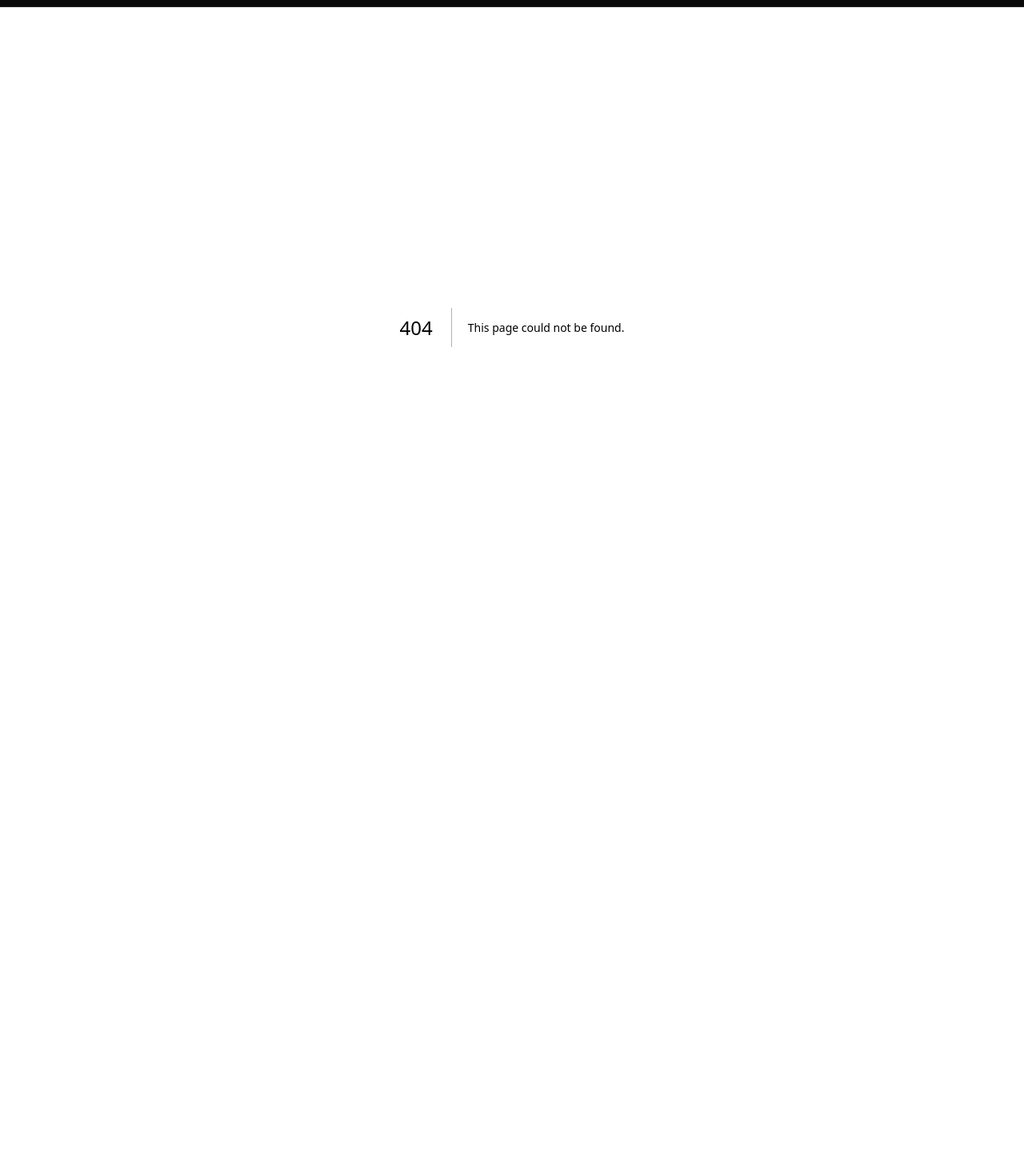
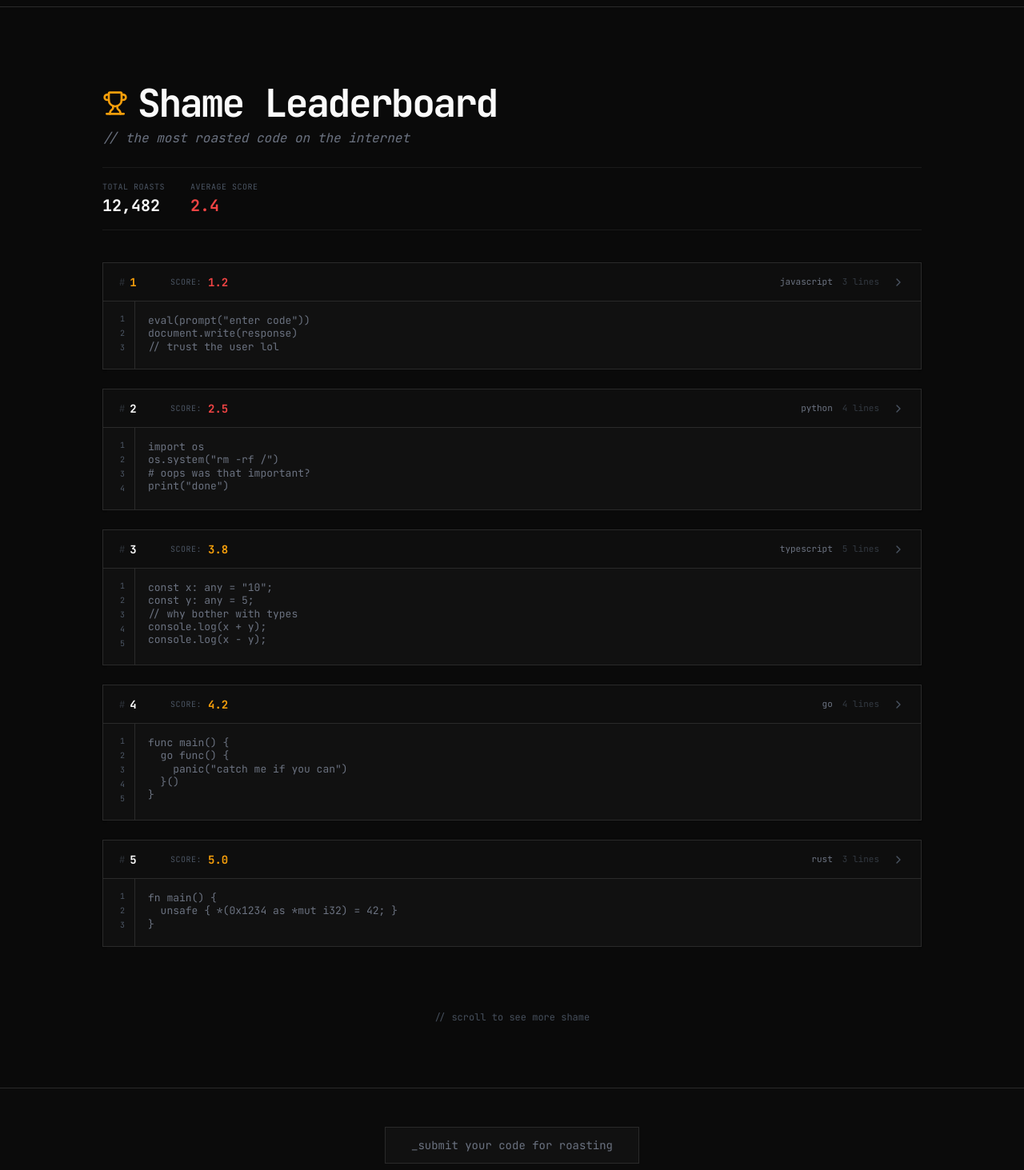
Before and after one commit to Luizfbm/Dev-roast, a Next.js app: page /leaderboard in a window 1280 px wide. Before the commit this address had no page. Shown: the part 47-1510 px from the top of the page at 80% size. Before the commit the page ends 856 px from the top, so only its background shows below. Built offline with nearby package versions, Linux system fonts and the light colour scheme.

Commit message:
criacao da pagina leaderboard

```diff
--- a/src/app/components/editor/editor-body.tsx
+++ b/src/app/components/editor/editor-body.tsx
@@ -15,27 +15,26 @@ export function EditorBody({
 }: EditorBodyProps) {
   const textareaRef = useRef<HTMLTextAreaElement>(null);
   const preRef = useRef<HTMLDivElement>(null);
+  const lineNumbersRef = useRef<HTMLDivElement>(null);
 
   // Sync scroll
   const handleScroll = () => {
-    if (textareaRef.current && preRef.current) {
+    if (textareaRef.current && preRef.current && lineNumbersRef.current) {
       preRef.current.scrollTop = textareaRef.current.scrollTop;
       preRef.current.scrollLeft = textareaRef.current.scrollLeft;
+      lineNumbersRef.current.scrollTop = textareaRef.current.scrollTop;
     }
   };
 
-  // Handle Tab key
   const handleKeyDown = (e: React.KeyboardEvent<HTMLTextAreaElement>) => {
     if (e.key === "Tab") {
       e.preventDefault();
       const start = e.currentTarget.selectionStart;
       const end = e.currentTarget.selectionEnd;
 
-      // Insert 2 spaces
       const newValue = code.substring(0, start) + "  " + code.substring(end);
       onChange(newValue);
 
-      // Set cursor position after update
       setTimeout(() => {
         if (textareaRef.current) {
           textareaRef.current.selectionStart =
@@ -48,13 +47,16 @@ export function EditorBody({
   const lineCount = Math.max(code.split("\n").length, 16);
 
   return (
-    <div className="flex flex-1 overflow-hidden relative min-h-[320px]">
-      {/* Line numbers */}
-      <div className="flex flex-col items-end gap-0 px-3 py-4 border-r border-border-primary bg-secondary/10 select-none min-w-[48px] z-10">
+    <div className="flex flex-1 max-h-[512px] min-h-[320px] overflow-hidden relative">
+      {/* Line numbers (Scrollable but hidden scrollbar) */}
+      <div
+        ref={lineNumbersRef}
+        className="flex flex-col items-end gap-0 px-3 py-4 border-r border-border-primary bg-secondary/10 select-none min-w-[48px] z-10 overflow-hidden"
+      >
         {Array.from({ length: lineCount }).map((_, i) => (
           <span
             key={i}
-            className="text-text-tertiary text-[12px] leading-5 font-mono h-5"
+            className="text-text-tertiary text-[12px] leading-5 font-mono h-5 shrink-0"
           >
             {i + 1}
           </span>
@@ -63,10 +65,10 @@ export function EditorBody({
 
       {/* Editor Layers */}
       <div className="flex-1 relative overflow-hidden bg-bg-input">
-        {/* Layer 1: Highlighted Code (via Shiki) */}
+        {/* Layer 1: Highlighted Code */}
         <div
           ref={preRef}
-          className="absolute inset-0 p-4 font-mono text-[12px] leading-5 pointer-events-none overflow-hidden whitespace-pre text-text-primary"
+          className="absolute inset-0 p-4 font-mono text-[12px] leading-5 pointer-events-none overflow-hidden whitespace-pre text-text-primary scroll-smooth"
           dangerouslySetInnerHTML={{ __html: highlightedHtml }}
           aria-hidden="true"
         />
@@ -82,7 +84,7 @@ export function EditorBody({
           autoCapitalize="off"
           autoComplete="off"
           autoCorrect="off"
-          className="absolute inset-0 w-full h-full p-4 bg-transparent text-transparent caret-white font-mono text-[12px] leading-5 resize-none outline-none z-20 overflow-auto whitespace-pre"
+          className="absolute inset-0 w-full h-full p-4 bg-transparent text-transparent caret-white font-mono text-[12px] leading-5 resize-none outline-none z-20 overflow-auto whitespace-pre custom-scrollbar"
           placeholder="// paste your code here..."
         />
       </div>
--- /dev/null
+++ b/src/app/leaderboard/page.tsx
@@ -0,0 +1,186 @@
+import { Badge } from "@/components/ui/badge";
+import { cn } from "@/utils/cn";
+import { ChevronRight, Trophy } from "lucide-react";
+import Link from "next/link";
+
+interface LeaderboardEntry {
+  id: string;
+  rank: number;
+  score: number;
+  language: string;
+  lineCount: number;
+  codeSnippet: string;
+}
+
+const MOCK_LEADERBOARD: LeaderboardEntry[] = [
+  {
+    id: "1",
+    rank: 1,
+    score: 1.2,
+    language: "javascript",
+    lineCount: 3,
+    codeSnippet: `eval(prompt("enter code"))\ndocument.write(response)\n// trust the user lol`,
+  },
+  {
+    id: "2",
+    rank: 2,
+    score: 2.5,
+    language: "python",
+    lineCount: 4,
+    codeSnippet: `import os\nos.system("rm -rf /")\n# oops was that important?\nprint("done")`,
+  },
+  {
+    id: "3",
+    rank: 3,
+    score: 3.8,
+    language: "typescript",
+    lineCount: 5,
+    codeSnippet: `const x: any = "10";\nconst y: any = 5;\n// why bother with types\nconsole.log(x + y);\nconsole.log(x - y);`,
+  },
+  {
+    id: "4",
+    rank: 4,
+    score: 4.2,
+    language: "go",
+    lineCount: 4,
+    codeSnippet: `func main() {\n  go func() {\n    panic("catch me if you can")\n  }()\n}`,
+  },
+  {
+    id: "5",
+    rank: 5,
+    score: 5.0,
+    language: "rust",
+    lineCount: 3,
+    codeSnippet: `fn main() {\n  unsafe { *(0x1234 as *mut i32) = 42; }\n}`,
+  },
+];
+
+export default function LeaderboardPage() {
+  return (
+    <div className="flex flex-col min-h-screen bg-bg-page">
+      <main className="flex-1 flex flex-col gap-10 px-6 py-10 md:px-20 lg:px-32 max-w-7xl mx-auto w-full mt-14">
+        {/* Hero Section */}
+        <section className="flex flex-col gap-6">
+          <div className="flex flex-col gap-2">
+            <div className="flex items-center gap-3">
+              <Trophy className="w-8 h-8 text-accent-amber" />
+              <h1 className="text-4xl md:text-5xl font-mono font-bold text-text-primary tracking-tighter">
+                Shame Leaderboard
+              </h1>
+            </div>
+            <p className="text-text-secondary font-mono text-sm md:text-base italic">
+              // the most roasted code on the internet
+            </p>
+          </div>
+
+          <div className="flex items-center gap-8 border-y border-border-primary/50 py-4 select-none">
+            <div className="flex flex-col gap-0.5">
+              <span className="text-text-tertiary font-mono text-[10px] uppercase tracking-wider">
+                total roasts
+              </span>
+              <span className="text-text-primary font-mono text-xl font-bold">
+                12,482
+              </span>
+            </div>
+            <div className="flex flex-col gap-0.5">
+              <span className="text-text-tertiary font-mono text-[10px] uppercase tracking-wider">
+                average score
+              </span>
+              <span className="text-accent-red font-mono text-xl font-bold">
+                2.4
+              </span>
+            </div>
+          </div>
+        </section>
+
+        {/* Entries */}
+        <section className="flex flex-col gap-6">
+          {MOCK_LEADERBOARD.map((entry) => (
+            <div
+              key={entry.id}
+              className="group flex flex-col border border-border-primary bg-bg-surface hover:border-accent-green/30 transition-all duration-300 overflow-hidden shadow-sm hover:shadow-accent-green/5"
+            >
+              {/* Meta Row */}
+              <div className="flex items-center justify-between h-12 px-5 border-b border-border-primary bg-bg-surface/50 group-hover:bg-bg-elevated transition-colors">
+                <div className="flex items-center gap-6">
+                  <div className="flex items-center gap-1.5 min-w-[40px]">
+                    <span className="text-text-tertiary font-mono text-xs opacity-50">#</span>
+                    <span
+                      className={cn(
+                        "font-mono text-sm font-bold",
+                        entry.rank === 1 ? "text-accent-amber" : "text-text-primary"
+                      )}
+                    >
+                      {entry.rank}
+                    </span>
+                  </div>
+                  <div className="flex items-center gap-2">
+                    <span className="text-text-tertiary font-mono text-[10px] uppercase tracking-wider">
+                      score:
+                    </span>
+                    <span
+                      className={cn(
+                        "font-mono text-sm font-bold",
+                        entry.score <= 3 ? "text-accent-red" : "text-accent-amber"
+                      )}
+                    >
+                      {entry.score.toFixed(1)}
+                    </span>
+                  </div>
+                </div>
+
+                <div className="flex items-center gap-4">
+                  <div className="flex items-center gap-3">
+                    <span className="text-text-secondary font-mono text-[11px] lowercase">
+                      {entry.language}
+                    </span>
+                    <span className="text-text-tertiary font-mono text-[11px] opacity-60">
+                      {entry.lineCount} lines
+                    </span>
+                  </div>
+                  <ChevronRight className="w-4 h-4 text-text-tertiary group-hover:text-accent-green group-hover:translate-x-1 transition-all" />
+                </div>
+              </div>
+
+              {/* Code Snippet Area */}
+              <div className="flex overflow-hidden bg-bg-input group-hover:opacity-90 transition-opacity">
+                {/* Line Numbers Simulation */}
+                <div className="flex flex-col items-end gap-0.5 px-3 py-4 border-r border-border-primary bg-bg-surface/30 select-none min-w-[40px]">
+                  {entry.codeSnippet.split("\n").map((_, i) => (
+                    <span
+                      key={i}
+                      className="text-text-tertiary text-[10px] font-mono leading-tight h-4"
+                    >
+                      {i + 1}
+                    </span>
+                  ))}
+                </div>
+                {/* Code Content */}
+                <div className="p-4 flex-1 overflow-x-auto whitespace-pre font-mono text-[13px] leading-tight text-text-secondary group-hover:text-text-primary transition-colors selection:bg-accent-green/20">
+                  <code>{entry.codeSnippet}</code>
+                </div>
+              </div>
+            </div>
+          ))}
+        </section>
+
+        {/* Explore more CTA */}
+        <div className="flex justify-center py-10">
+          <p className="text-text-tertiary font-mono text-xs animate-pulse">
+            // scroll to see more shame
+          </p>
+        </div>
+      </main>
+
+      {/* Footer link to home */}
+      <footer className="py-12 border-t border-border-primary flex justify-center bg-bg-surface/20">
+        <Link
+          href="/"
+          className="px-8 py-3 bg-bg-input border border-border-primary text-text-secondary font-mono text-sm hover:text-accent-green hover:border-accent-green transition-all"
+        >
+          _submit your code for roasting
+        </Link>
+      </footer>
+    </div>
+  );
+}
```
